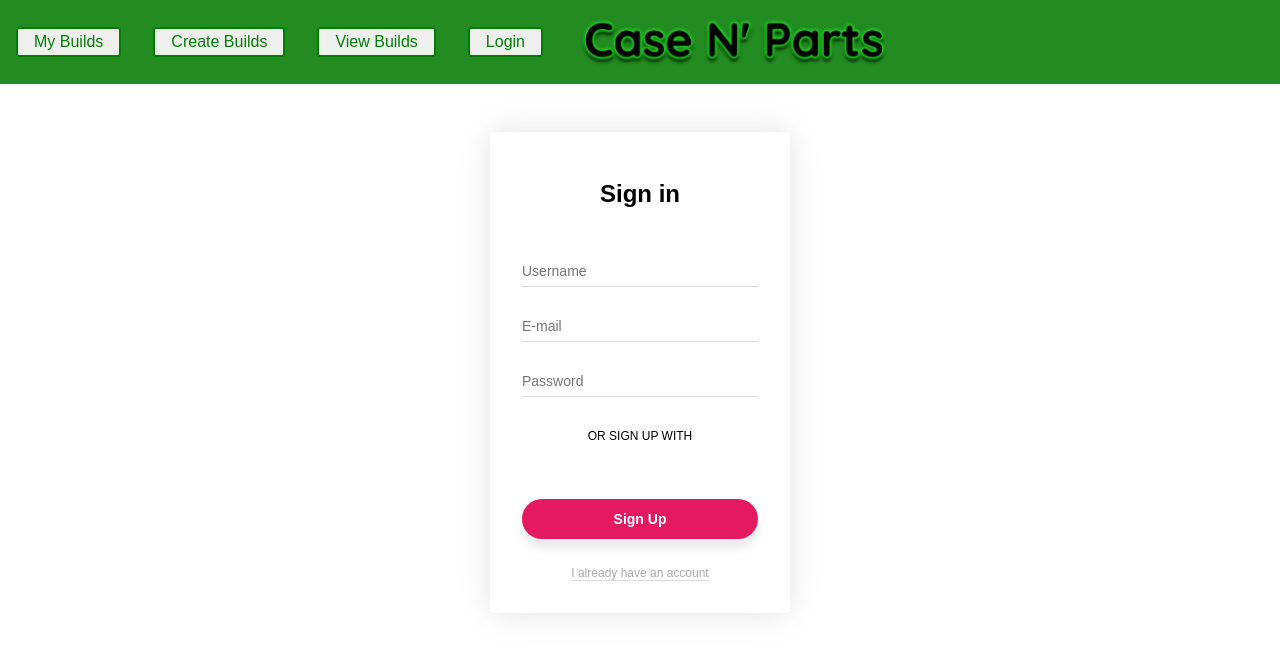
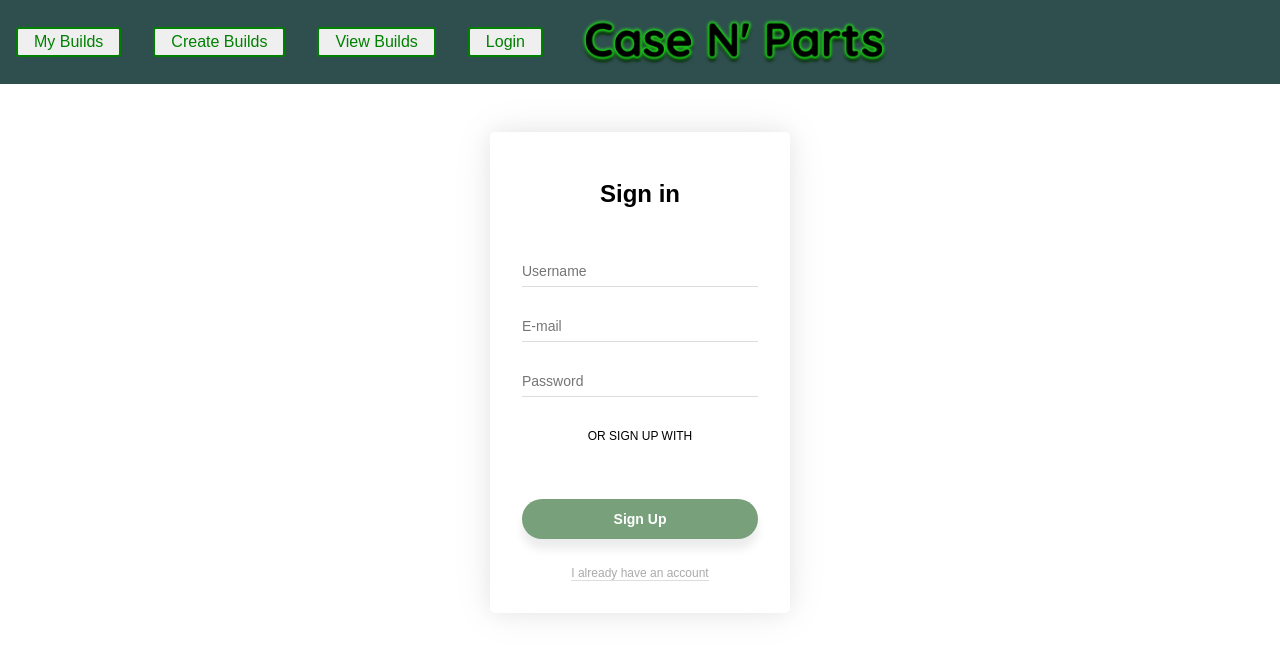
Before and after one commit to Jaylondelgado/case-n-parts, a React (Create React App) app in the folder ghi/case-n-part/: page /login in a window 1280 px wide. Shown: the top 654 px of the page. Built offline with nearby package versions, Linux system fonts and the light colour scheme.

Commit message:
pull from main

```diff
--- a/ghi/case-n-part/src/login/Card.js
+++ b/ghi/case-n-part/src/login/Card.js
@@ -128,7 +128,7 @@ export const CardButton = styled.button`
   font-size: 14px;
   font-weight: 700;
   color: #fff;
-  background-color: #e5195f;
+  background-color: #77a07b;
   border: 0;
   border-radius: 35px;
   box-shadow: 0 10px 10px rgba(0, 0, 0, 0.08);
--- a/ghi/case-n-part/src/login/styles.css
+++ /dev/null
@@ -1,4 +0,0 @@
-.App {
-  font-family: sans-serif;
-  text-align: center;
-}
--- a/ghi/case-n-part/src/static/cnpStyle.js
+++ b/ghi/case-n-part/src/static/cnpStyle.js
@@ -1,7 +1,7 @@
 import styled from "styled-components";
 
 export const Navbar = styled.nav`
-  background: forestgreen;
+  background: darkslategrey;
   display: flex;
   align-items: center;
   margin-right: -24px;
```
